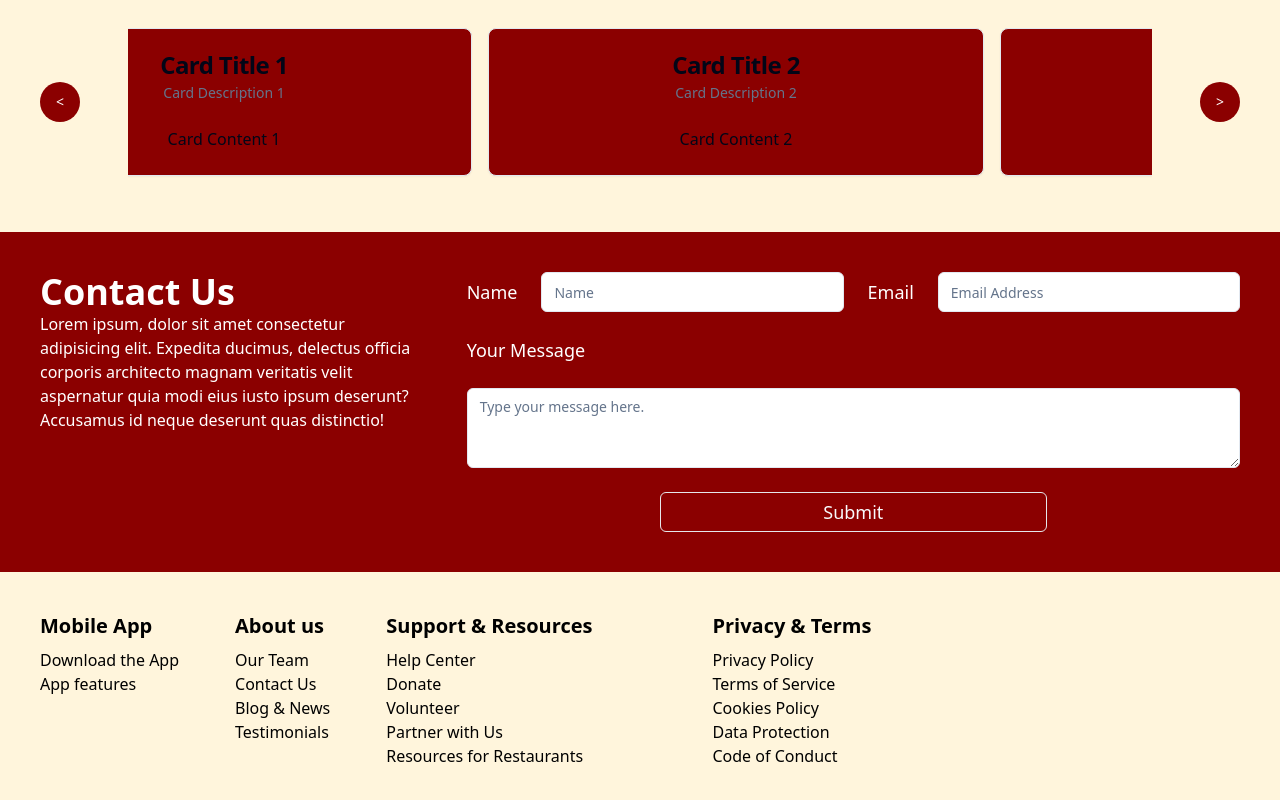
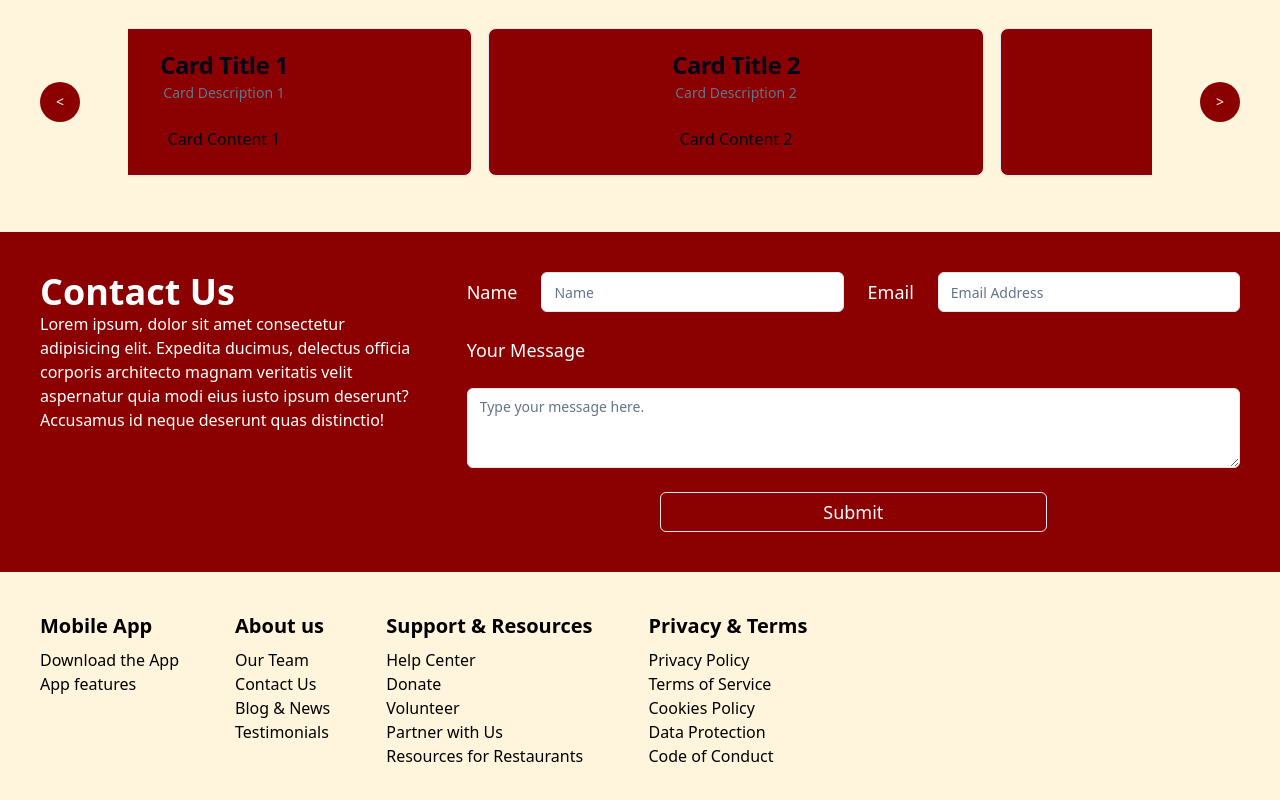
Before and after one commit to AidFusion/AidFusion-fe, a React (Vite) app in the folder AidFusion/: page / in a window 1280 px wide. Shown: the part 1304-2104 px from the top of the page. Built offline with nearby package versions, Linux system fonts and the light colour scheme.

Commit message:
Update Footer.jsx

```diff
--- a/AidFusion/src/components/Footer.jsx
+++ b/AidFusion/src/components/Footer.jsx
@@ -33,6 +33,7 @@ export const Footer = () => {
             </li>
           </ul>
         </div>
+      <div className='flex justify-evenly gap-10 md:gap-14'>
         <div className='flex flex-col gap-2'>
           <div className='font-semibold text-xl'>Support & Resources</div>
           <ul className='gap-1'>
@@ -54,7 +55,6 @@ export const Footer = () => {
           </ul>
         </div>
       </div>
-      <div className='flex justify-evenly gap-10 md:gap-14'>
         <div className='flex flex-col gap-2'>
           <div className='font-semibold text-xl'>Privacy & Terms</div>
           <ul className='gap-1'>
```
